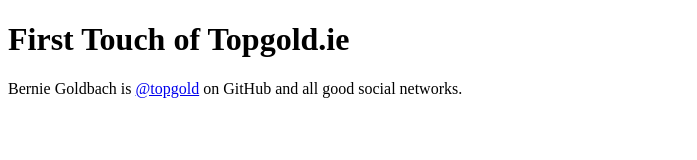
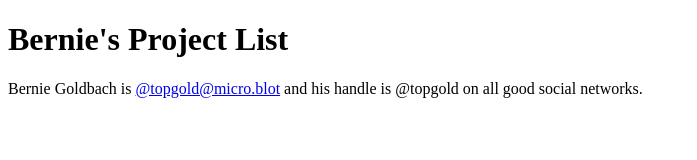
Before and after one commit to topgold/topgold.github.io, a plain HTML site: page index.html in a window 1280 px wide. Shown: the whole page, without its empty margins (0-697 px from the left). Drawn offline with Linux system fonts and the light colour scheme.

Commit message:
Update index.html

```diff
--- a/index.html
+++ b/index.html
@@ -1,7 +1,7 @@
 <!DOCTYPE html>
 <html>
 <body>
-<h1>First Touch of Topgold.ie</h1>
-<p>Bernie Goldbach is <a href=https://twitter.com/topgold>@topgold</a> on GitHub and all good social networks.</p>
+<h1>Bernie's Project List</h1>
+<p>Bernie Goldbach is <a href=https://topgold.micro.blog>@topgold@micro.blot</a> and his handle is @topgold on all good social networks.</p>
 </body>
 </html>
```
